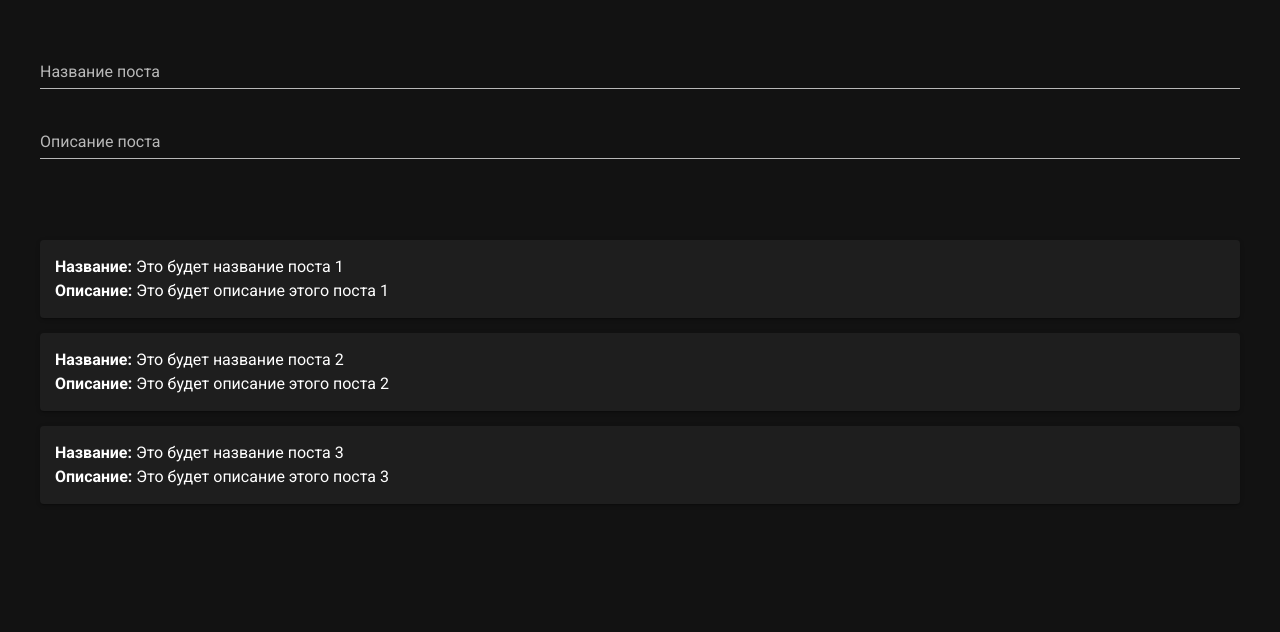
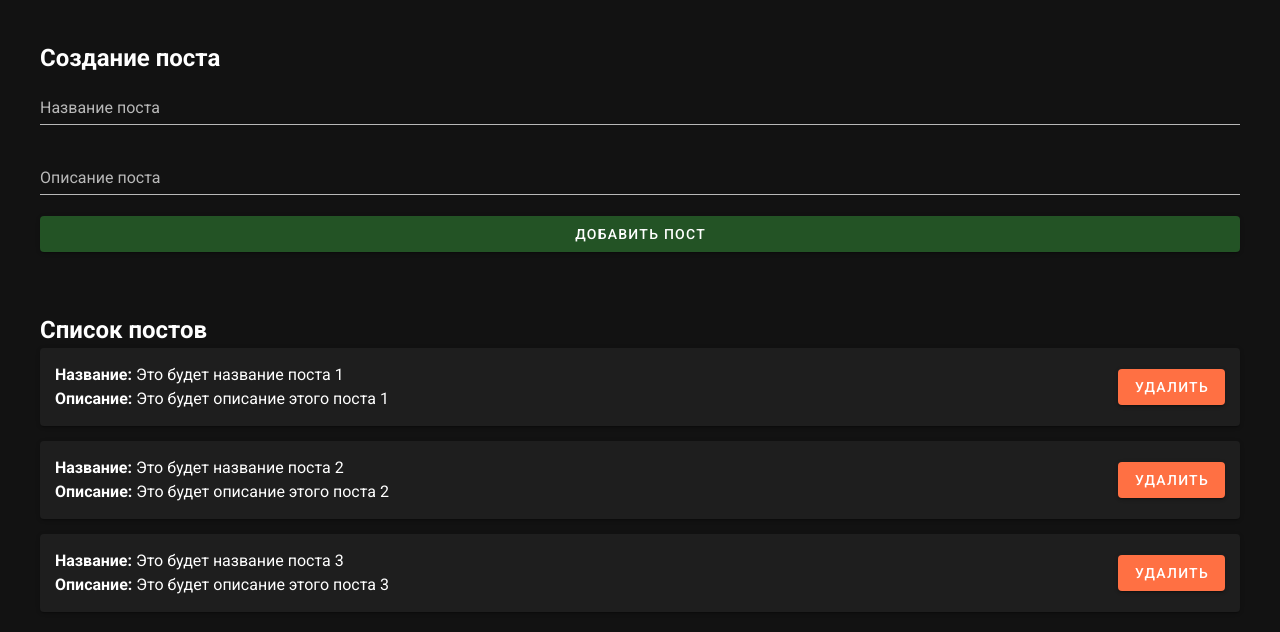
Before and after one commit to qwewerqwewer1/tech-zone, a Vue app: page / in a window 1280 px wide. Shown: the top 632 px of the page. Built offline with nearby package versions, Linux system fonts and the light colour scheme.

Commit message:
added a method for deleting posts and dynamic rendering

```diff
--- a/src/App.vue
+++ b/src/App.vue
@@ -1,8 +1,8 @@
 <template>
   <v-app>
     <v-main class="pa-10">
-      <PostForm @createPost="pushPost" />
-      <PostList :posts="posts" />
+      <PostForm @emit_createPost="pushPost" />
+      <PostList :posts="posts" @remove="removePost" />
     </v-main>
   </v-app>
 </template>
@@ -30,6 +30,9 @@ export default {
   methods: {
     pushPost(post) {
       this.posts.push(post)
+    },
+    removePost(post) {
+      this.posts = this.posts.filter(p => p.id !== post.id)
     }
   }
 };
--- a/src/components/PostForm.vue
+++ b/src/components/PostForm.vue
@@ -1,7 +1,13 @@
 <template>
   <div class="mb-15">
-    <v-text-field v-model="post.title" label="Название поста" variant="outlined"></v-text-field>
-    <v-text-field v-model="post.subtitle" label="Описание поста" variant="outlined"></v-text-field>
+    <h2>Создание поста</h2>
+    <div>
+      <v-text-field v-model="post.title" label="Название поста" variant="outlined" />
+      <v-text-field v-model="post.subtitle" label="Описание поста" variant="outlined" />
+    </div>
+    <div class="post__buttons">
+      <v-btn width="100%" color="#235325" @click="createPost">Добавить пост</v-btn>
+    </div>
   </div>
 </template>
 
@@ -15,13 +21,13 @@ export default {
     }
   }),
   methods: {
-    createPost() {
+    createPost: function () {
       const post = {
         id: Date.now(),
         title: this.post.title,
         subtitle: this.post.subtitle,
       }
-      this.$emit('createPost', post)
+      this.$emit('emit_createPost', post)
       this.post.title = ""
       this.post.subtitle = ""
     }
--- a/src/components/PostItem.vue
+++ b/src/components/PostItem.vue
@@ -1,11 +1,11 @@
 <template>
-  <v-card class="post">
+  <v-card class="post d-flex justify-space-between align-center">
     <div class="post__info">
       <div><strong>Название: </strong>{{ post.title }}</div>
       <div><strong>Описание: </strong>{{ post.subtitle }}</div>
     </div>
     <div class="post__buttons">
-
+      <v-btn @click="$emit('remove', post)" color="deep-orange lighten-1">Удалить</v-btn>
     </div>
   </v-card>
 </template>
--- a/src/components/PostList.vue
+++ b/src/components/PostList.vue
@@ -1,6 +1,12 @@
 <template>
-  <div class="posts">
-    <PostItem :post="post" v-for="post in posts" :key="post.id" />
+  <div>
+    <div class="posts" v-if="posts.length > 0">
+      <h2>Список постов</h2>
+      <PostItem @remove="$emit('remove', post)" :post="post" v-for="post in posts" :key="post.id" />
+    </div>
+    <div v-else>
+      <h2 class="red--text">Список постов пуст! Создайте пост!</h2>
+    </div>
   </div>
 </template>
 
--- a/src/plugins/vuetify.js
+++ b/src/plugins/vuetify.js
@@ -10,7 +10,7 @@ export default new Vuetify({
     },
     themes: {
       dark: {
-        background: '#292930',
+        background: '#2f2f4f', // не сработал пока что
       },
     },
       dark: true,
```
